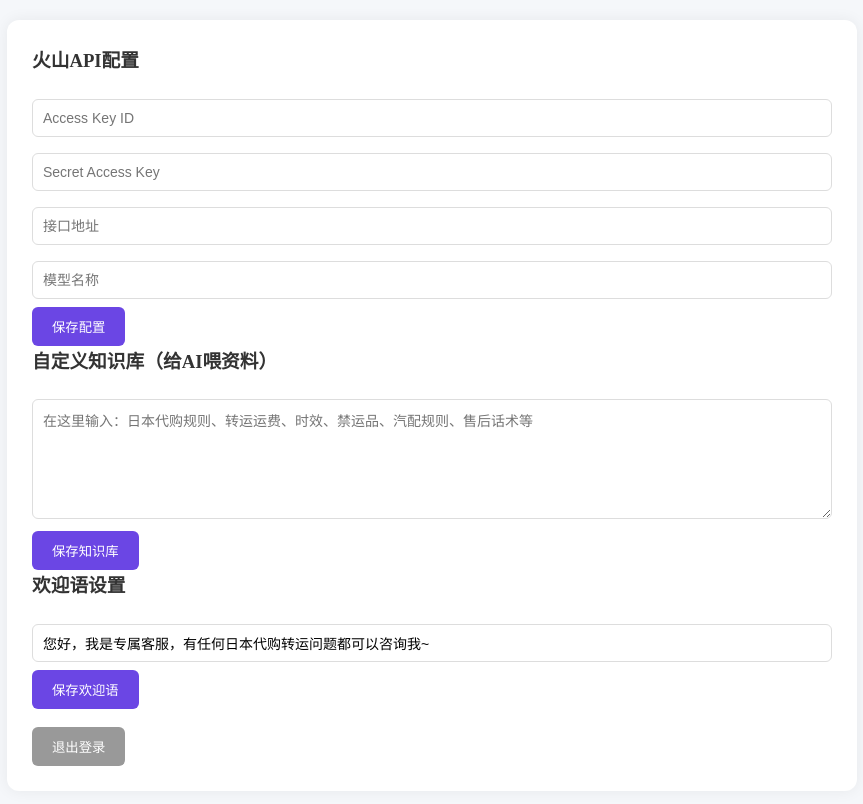
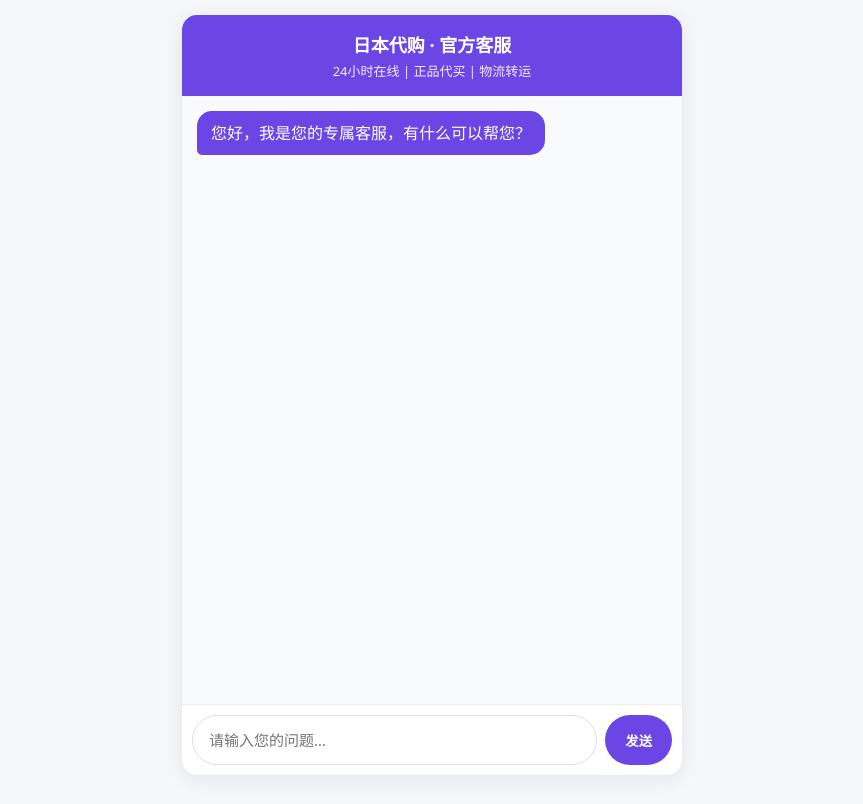
Before and after one commit to hoyoyochinajj-a11y/hoyoyo-site, a plain HTML site: page index.html in a window 1280 px wide. Shown: the whole page, without its empty margins (208-1071 px from the left). Drawn offline with Linux system fonts and the light colour scheme.

Commit message:
Update index.html

```diff
--- a/index.html
+++ b/index.html
@@ -2,71 +2,80 @@
 <html lang="zh-CN">
 <head>
 <meta charset="UTF-8">
-<meta name="viewport" content="width=device-width,initial-scale=1.0">
-<title>AI客服后台管理</title>
+<meta name="viewport" content="width=device-width, initial-scale=1.0">
+<title>日本代购 - 在线客服</title>
 <style>
-body{margin:0;padding:20px;background:#f5f7fa;}
-.box{max-width:800px;margin:0 auto;background:#fff;padding:25px;border-radius:12px;box-shadow:0 0 15px #00000010;}
-h3{margin-top:0;color:#333;}
-textarea,input{width:100%;box-sizing:border-box;padding:10px;border:1px #ddd solid;border-radius:6px;margin:8px 0;font-size:14px;}
-textarea{height:120px;resize:vertical;}
-button{padding:10px 20px;background:#6B46E4;color:#fff;border:none;border-radius:6px;cursor:pointer;margin-right:10px;}
-.logout{background:#999;}
+*{box-sizing:border-box;margin:0;padding:0;font-family:system-ui, -apple-system, sans-serif}
+body{background:#f5f7fa;padding:15px}
+.chat-container{max-width:500px;margin:0 auto;background:#fff;border-radius:15px;box-shadow:0 4px 20px #00000015;overflow:hidden;height:95vh;display:flex;flex-direction:column}
+.header{background:#6B46E4;color:white;padding:16px;text-align:center}
+.header h2{font-size:18px}
+.header p{font-size:13px;opacity:.9;margin-top:4px}
+.msg-box{flex:1;padding:15px;overflow-y:auto;background:#f9fafb}
+.bubble{margin-bottom:12px;max-width:80%;padding:10px 14px;border-radius:15px;line-height:1.5}
+.bot{background:#6B46E4;color:white;align-self:flex-start;border-bottom-left-radius:5px}
+.user{background:#e2e8f0;color:#111;align-self:flex-end;border-bottom-right-radius:5px;margin-left:auto}
+.input-bar{display:flex;padding:10px;border-top:1px solid #eee}
+.input-bar input{flex:1;padding:14px 16px;border-radius:30px;border:1px solid #ddd;outline:0;font-size:15px}
+.input-bar button{margin-left:8px;padding:0 20px;background:#6B46E4;color:white;border:none;border-radius:30px;font-weight:bold}
+.area{display:flex;flex-direction:column}
 </style>
 </head>
+
 <body>
-<div class="box">
-  <h3>火山API配置</h3>
-  <input type="text" id="ak" placeholder="Access Key ID">
-  <input type="text" id="sk" placeholder="Secret Access Key">
-  <input type="text" id="apiUrl" placeholder="接口地址">
-  <input type="text" id="model" placeholder="模型名称">
-  <button onclick="saveApi()">保存配置</button>
+<div class="chat-container">
+  <div class="header">
+    <h2>日本代购 · 官方客服</h2>
+    <p>24小时在线 | 正品代买 | 物流转运</p>
+  </div>
 
-  <h3>自定义知识库（给AI喂资料）</h3>
-  <textarea id="kb" placeholder="在这里输入：日本代购规则、转运运费、时效、禁运品、汽配规则、售后话术等"></textarea>
-  <button onclick="saveKb()">保存知识库</button>
+  <div class="msg-box" id="msgBox">
+    <div class="area">
+      <div class="bubble bot" id="welcomeMsg"></div>
+    </div>
+  </div>
 
-  <h3>欢迎语设置</h3>
-  <input type="text" id="welcome" placeholder="客服开场欢迎语">
-  <button onclick="saveWelcome()">保存欢迎语</button>
-
-  <br><br>
-  <button class="logout" onclick="logout()">退出登录</button>
+  <div class="input-bar">
+    <input id="msgInput" placeholder="请输入您的问题…" />
+    <button onclick="sendMsg()">发送</button>
+  </div>
 </div>
 
 <script>
-// 直接标记为已登录，不会再跳转
-localStorage.setItem('isLogin', 'true');
-
-// 初始化加载
-window.onload=function(){
-  document.getElementById('ak').value=localStorage.getItem('ak')||'';
-  document.getElementById('sk').value=localStorage.getItem('sk')||'';
-  document.getElementById('apiUrl').value=localStorage.getItem('apiUrl')||'';
-  document.getElementById('model').value=localStorage.getItem('model')||'';
-  document.getElementById('kb').value=localStorage.getItem('kb')||'';
-  document.getElementById('welcome').value=localStorage.getItem('welcome')||'您好，我是专属客服，有任何日本代购转运问题都可以咨询我~';
+// 加载你在后台设置的欢迎语
+window.onload = function() {
+  let welcome = localStorage.getItem('welcome') || '您好，我是您的专属客服，有什么可以帮您？';
+  document.getElementById('welcomeMsg').textContent = welcome;
 }
 
-function saveApi(){
-  localStorage.setItem('ak',document.getElementById('ak').value);
-  localStorage.setItem('sk',document.getElementById('sk').value);
-  localStorage.setItem('apiUrl',document.getElementById('apiUrl').value);
-  localStorage.setItem('model',document.getElementById('model').value);
-  alert('火山API配置已保存');
-}
-function saveKb(){
-  localStorage.setItem('kb',document.getElementById('kb').value);
-  alert('知识库已保存，AI将按你录入的内容回答');
-}
-function saveWelcome(){
-  localStorage.setItem('welcome',document.getElementById('welcome').value);
-  alert('欢迎语已保存');
-}
-function logout(){
-  localStorage.removeItem('isLogin');
-  alert('已退出，刷新页面即可重新进入');
+function sendMsg(){
+  let input = document.getElementById('msgInput');
+  let text = input.value.trim();
+  if(!text) return;
+
+  let box = document.getElementById('msgBox');
+  let area = document.querySelector('.area');
+
+  // 显示用户消息
+  area.innerHTML += `<div class="bubble user">${text}</div>`;
+  box.scrollTop = box.scrollHeight;
+
+  // 调用火山API（使用你在后台保存的配置）
+  let ak = localStorage.getItem('ak');
+  let sk = localStorage.getItem('sk');
+  let apiUrl = localStorage.getItem('apiUrl');
+  let model = localStorage.getItem('model');
+  let kb = localStorage.getItem('kb');
+
+  if(!ak || !sk || !apiUrl || !model) {
+    area.innerHTML += `<div class="bubble bot">客服配置未完成，请联系管理员。</div>`;
+    box.scrollTop = box.scrollHeight;
+    return;
+  }
+
+  // 这里是模拟回复，后续你可以根据API文档改成真实请求
+  area.innerHTML += `<div class="bubble bot">正在为您查询，请稍候…</div>`;
+  box.scrollTop = box.scrollHeight;
 }
 </script>
 </body>
```
